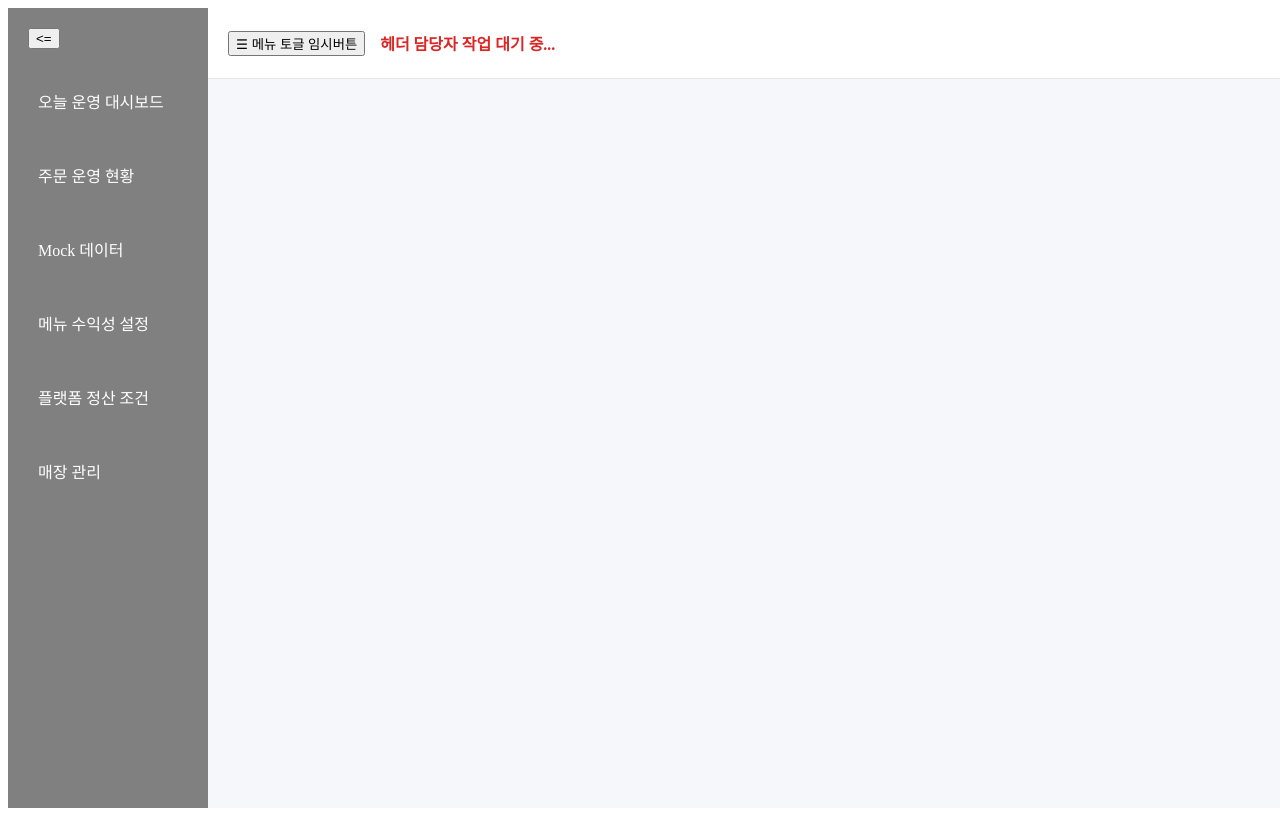
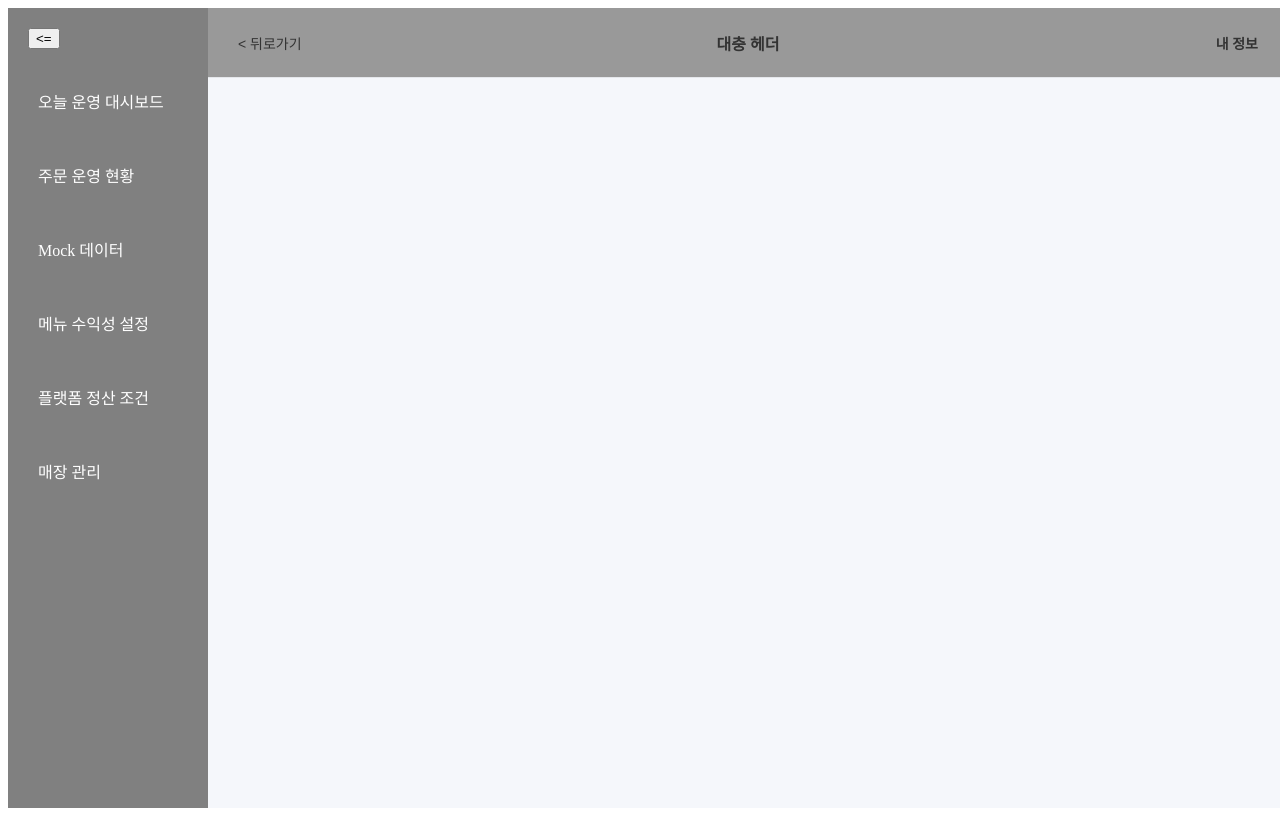
Before and after one commit to greencomacademy/team4-front, a Vue app: page / in a window 1280 px wide. Built offline with nearby package versions, Linux system fonts and the light colour scheme.

Commit message:
260613 [develop] 헤더 형태만 일단 구현했음

```diff
--- a/src/App.vue
+++ b/src/App.vue
@@ -2,6 +2,7 @@
 import { ref } from 'vue';
 import { RouterView } from 'vue-router';
 import AppSidebar from './components/layout/AppSidebar.vue';
+import AppHeader from './components/layout/AppHeader.vue';
 
 // 🚨 파일이 아직 없으므로 아래 두 줄은 반드시 주석 처리해야 화면이 뜹니다!
 // import AppHeader from './components/layout/AppHeader.vue';
@@ -19,12 +20,8 @@ const isSidebarOpen = ref(true);
     />
 
     <div class="content-area">
-      <header class="header-area temp-header">
-        <button @click="isSidebarOpen = !isSidebarOpen">
-          ☰ 메뉴 토글 임시버튼
-        </button>
-        <span>헤더 담당자 작업 대기 중...</span>
-      </header>
+      <AppHeader class="header-area temp-header">
+      </AppHeader>
 
       <main class="page-area">
         <!-- <RouterView /> -->
@@ -56,14 +53,12 @@ const isSidebarOpen = ref(true);
 /* 임시 헤더 디자인 */
 .temp-header {
   height: 70px;
-  background-color: #ffffff;
   border-bottom: 1px solid #e5e7eb;
   display: flex;
   align-items: center;
   padding: 0 20px;
   gap: 15px;
   font-weight: bold;
-  color: #dc2626; /* 임시 표시를 위해 빨간색 지정 */
 }
 
 .page-area {
--- a/src/components/layout/AppHeader.vue
+++ b/src/components/layout/AppHeader.vue
@@ -1,7 +1,86 @@
 <script setup>
+import { useRouter } from 'vue-router'
 
+// Vue Router 인스턴스 가져오기
+const router = useRouter()
 </script>
 
 <template>
+  <header class="main-header">
+    <div class="header-left">
+      <button @click="goBack" class="back-btn" aria-label="뒤로가기">
+        &lt; 뒤로가기
+      </button>
+    </div>
 
+    <div class="header-center">
+      <h1 class="header-title">대충 헤더</h1>
+    </div>
+
+    <div class="header-right">
+      <router-link to="/profile" class="profile-link">내 정보</router-link>
+    </div>
+  </header>
 </template>
+
+<style scoped>
+/* 헤더 전체 컨테이너 설정 */
+.main-header {
+  display: flex;
+  justify-content: space-between; /* 좌, 우, 가운데 요소를 균등 분할 배정 */
+  align-items: center; /* 세로축 기준 가운데 정렬 */
+
+  height: 50px; /* 이미지 속 회색 바 높이 지정 */
+  padding: 0 20px;
+  background-color: #999999; /* 이미지와 유사한 회색 배경 */
+  color: #333333;
+  box-sizing: border-box;
+}
+
+/* 세 영역이 동일한 공간적 베이스를 갖도록 설정 (가운데 정렬을 유지하기 위함) */
+.header-left, .header-right {
+  flex: 1;
+}
+
+.header-center {
+  flex: 2;
+  text-align: center;
+}
+
+.header-right {
+  text-align: right;
+}
+
+/* 타이틀 스타일 */
+.header-title {
+  margin: 0;
+  font-size: 16px;
+  font-weight: bold;
+}
+
+/* 버튼 및 링크 기본 스타일 초기화 및 스타일링 */
+.back-btn {
+  background: none;
+  border: none;
+  color: #333333;
+  font-size: 14px;
+  cursor: pointer;
+  padding: 5px 10px;
+  transition: opacity 0.2s;
+}
+
+.back-btn:hover {
+  opacity: 0.7;
+}
+
+.profile-link {
+  color: #333333;
+  text-decoration: none;
+  font-size: 14px;
+  padding: 5px 10px;
+}
+
+.profile-link:hover {
+  text-decoration: underline;
+}
+</style>
```
